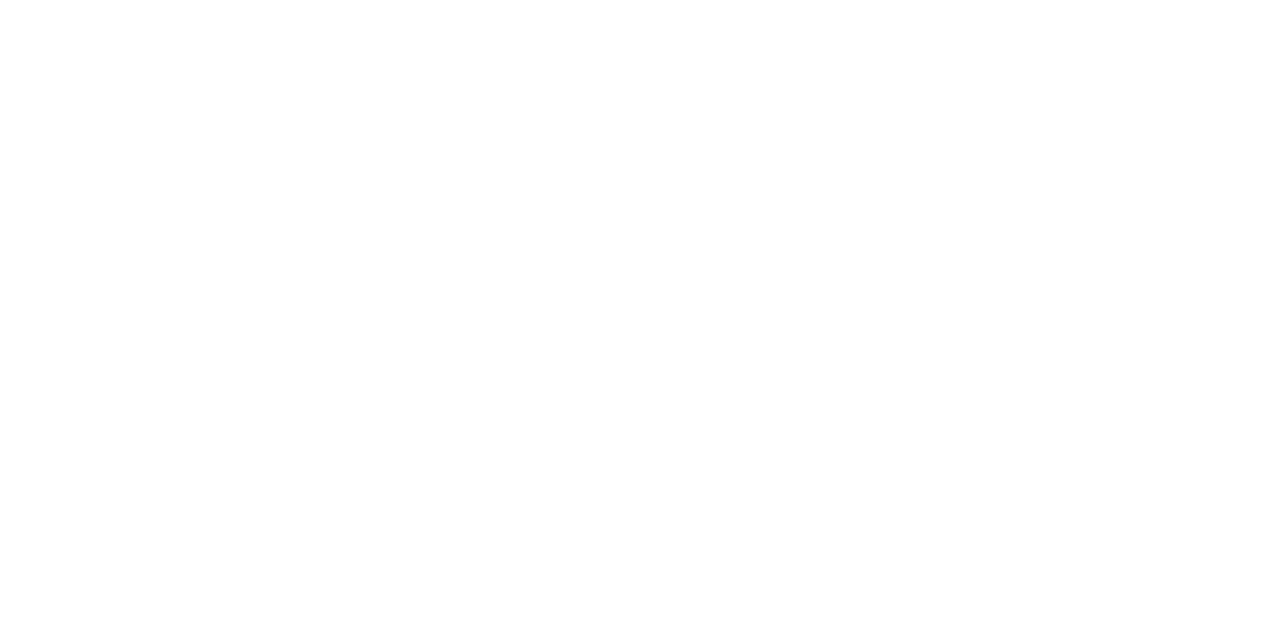
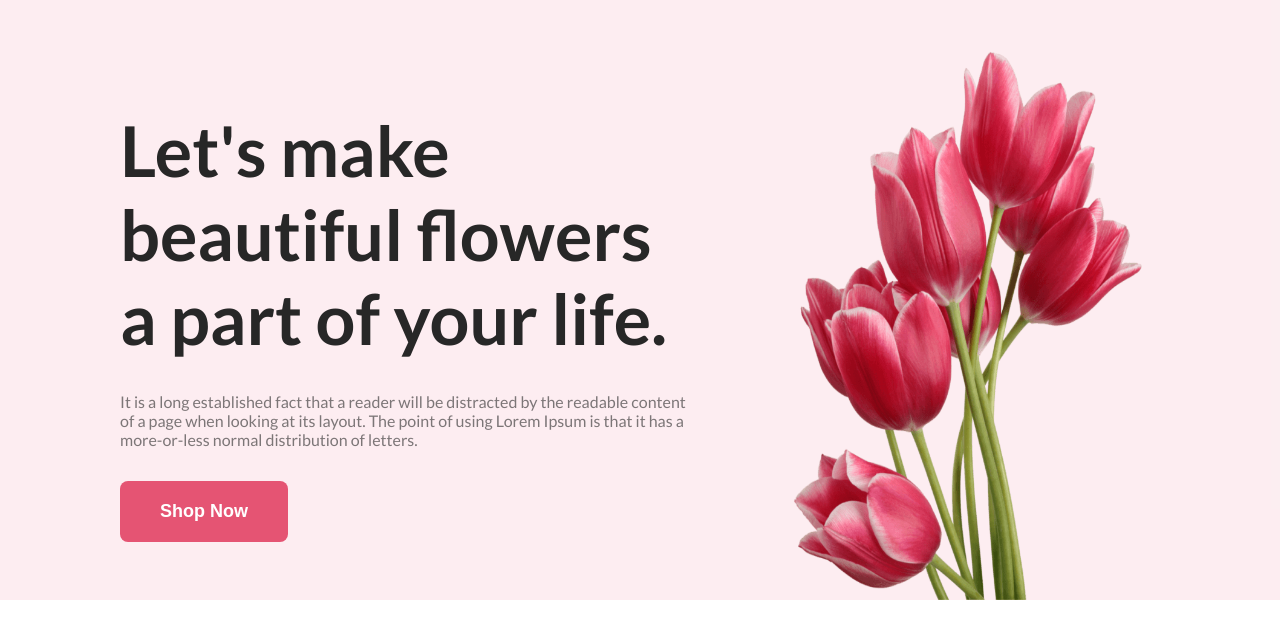
Before and after one commit to abusayed0/flower-shop-assignment-1-batch8, a plain HTML site: page index.html in a window 1280 px wide. Drawn offline with Linux system fonts and the light colour scheme.

Commit message:
added header section

```diff
--- a/index.html
+++ b/index.html
@@ -1,11 +1,30 @@
 <!DOCTYPE html>
 <html lang="en">
+
 <head>
     <meta charset="UTF-8">
     <meta name="viewport" content="width=device-width, initial-scale=1.0">
-    <title>Document</title>
+    <title>Flower Shop</title>
+    <!-- google font link  -->
+    <link rel="preconnect" href="https://fonts.googleapis.com">
+    <link rel="preconnect" href="https://fonts.gstatic.com" crossorigin>
+    <link href="https://fonts.googleapis.com/css2?family=Lato:wght@400;700&display=swap" rel="stylesheet">
+    <link rel="stylesheet" href="styles/flower-shop.css">
 </head>
+
 <body>
+    <header>
+        <section class="banner">
+            <div class="banner-column1">
+                <h2 class="banner-title primary-color">Let's make beautiful flowers a part of your life.</h2>
+                <p class="banner-details-text secondary-color">It is a long established fact that a reader will be distracted by the readable content of a page when looking at its layout. The point of using Lorem Ipsum is that it has a more-or-less normal distribution of letters.</p>
+                <button type="button" class="btn-primary">Shop Now</button>
+            </div>
+            <div class="banner-column2">
+                <img src="Flower Asset/pngwing 10.png" alt="top banner image">
+            </div>
+        </section>
+    </header>
+</body>
 
-</body>
 </html>
--- /dev/null
+++ b/styles/flower-shop.css
@@ -0,0 +1,51 @@
+/* shared style  */
+body{
+    font-family: 'Lato', sans-serif;
+    margin: 0;
+}
+.primary-color{
+    color: #272727;
+}
+.secondary-color{
+    color: rgba(39, 39, 39, 0.60);
+}
+.btn-primary{
+    font-size: 18px;
+    font-weight: 700;
+    background-color: #E55473;
+    color: #FFFFFF;
+    padding: 20px 40px;
+    border: 0;
+    border-radius: 8px;
+}
+/* header section style  */
+header{
+    background-color:rgba(229, 84, 115, 0.10);
+    padding: 50px 120px 0 120px;
+}
+.banner{
+    display: flex;
+    gap: 80px;
+    align-items: center;
+}
+.banner-column1{
+    width: 60%;
+}
+.banner-column2{
+    width: 40%;
+}
+.banner-title{
+    font-size: 70px;
+    font-weight: 800;
+    margin: 0 0 32px 0;
+}
+.banner-details-text{
+    margin: 0 0 32px 0;
+    font-size: 16px;
+    font-weight: 400;
+}
+.banner-column2 img{
+    height: 550px;
+    width: 100%;
+    display: block;
+}
```
